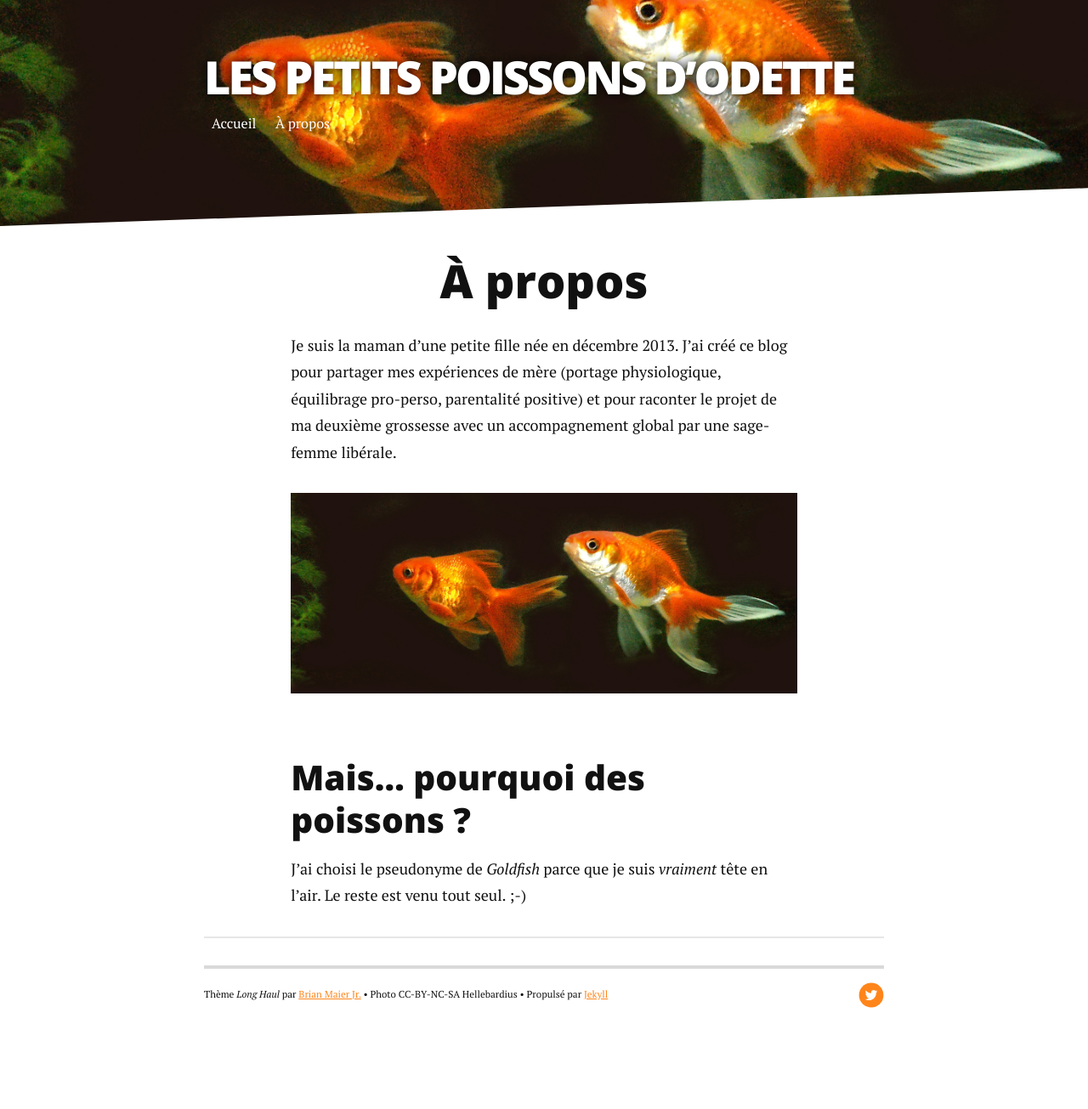
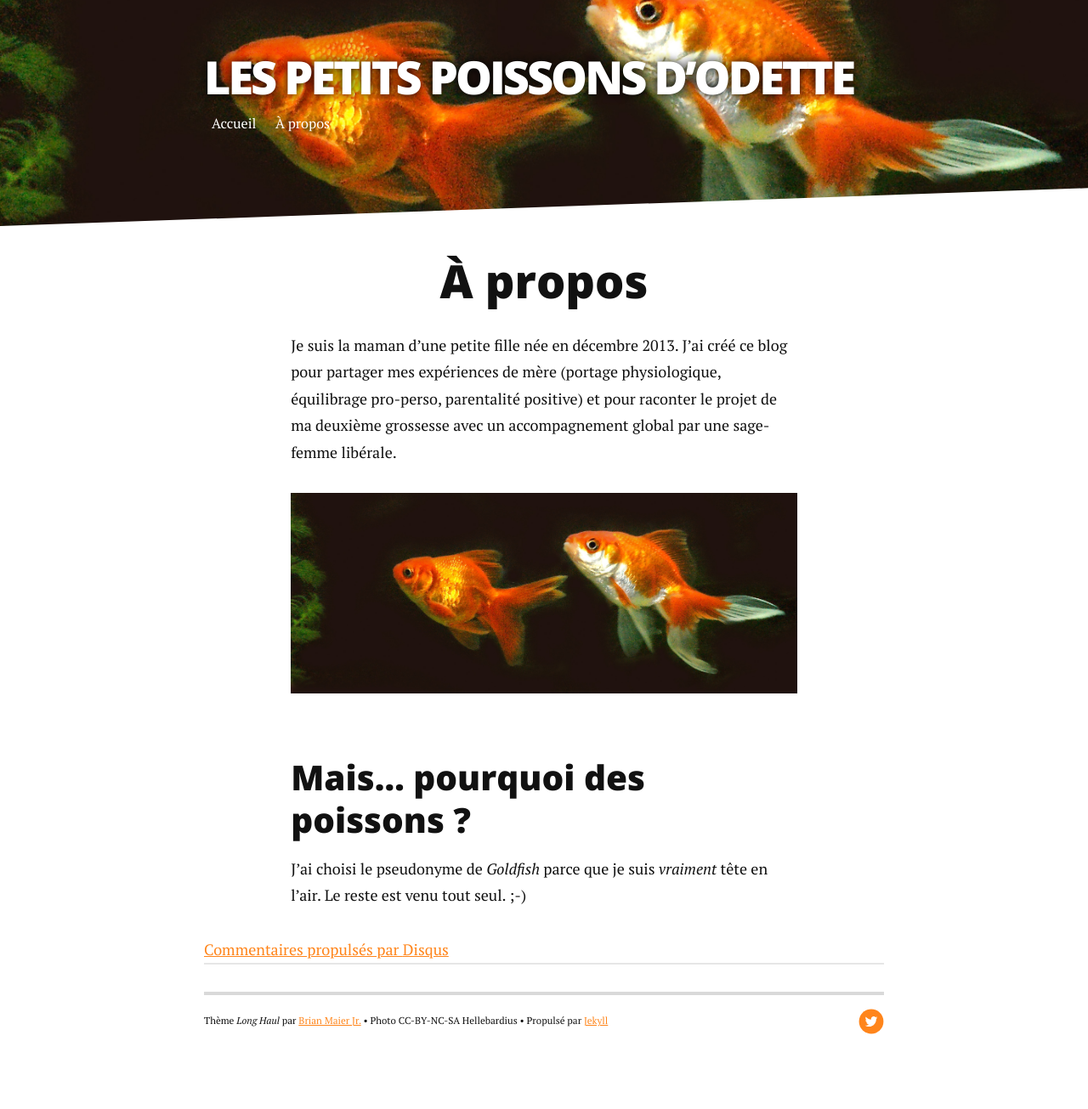
Before and after one commit to Ogoldfish/ogoldfish.github.io, a Jekyll site: the page built from about.md, in a window 1280 px wide. Shown: the whole page at 85% size. Built offline with Jekyll 4.4.1, drawn with Linux system fonts in a browser that asks for light colours; nearby versions of some CDN libraries; Markdown is read by kramdown in place of the engine named in the settings; comment, search, counter and statistics services are not loaded; before the commit the page ends 1273 px from its top, so only the background shows below that; some of the changed lines change nothing that is shown.

Commit message:
Add disqus comments

```diff
--- a/_layouts/post.html
+++ b/_layouts/post.html
@@ -11,6 +11,19 @@
   <p class="meta">{%include french_date.html date=page.date %}</p>
 
   {{ content }}
+
+  <div id="disqus_thread"></div>
+    <script type="text/javascript">
+        var disqus_shortname = 'ogoldfish';
+        var disqus_url = '{{ site.url }}{{ page.url }}';
+        (function() {
+            var dsq = document.createElement('script'); dsq.type = 'text/javascript'; dsq.async = true;
+            dsq.src = '//' + disqus_shortname + '.disqus.com/embed.js';
+            (document.getElementsByTagName('head')[0] || document.getElementsByTagName('body')[0]).appendChild(dsq);
+        })();
+    </script>
+    <noscript>Activez le JavaScript pour voir les <a href="http://disqus.com/?ref_noscript">commentaires Disqus.</a></noscript>
+    <a href="http://disqus.com" class="dsq-brlink">Commentaires propulsés par <span class="logo-disqus">Disqus</span></a>
 
   <!-- POST NAVIGATION -->
   <div class="postNav clearfix">
```
